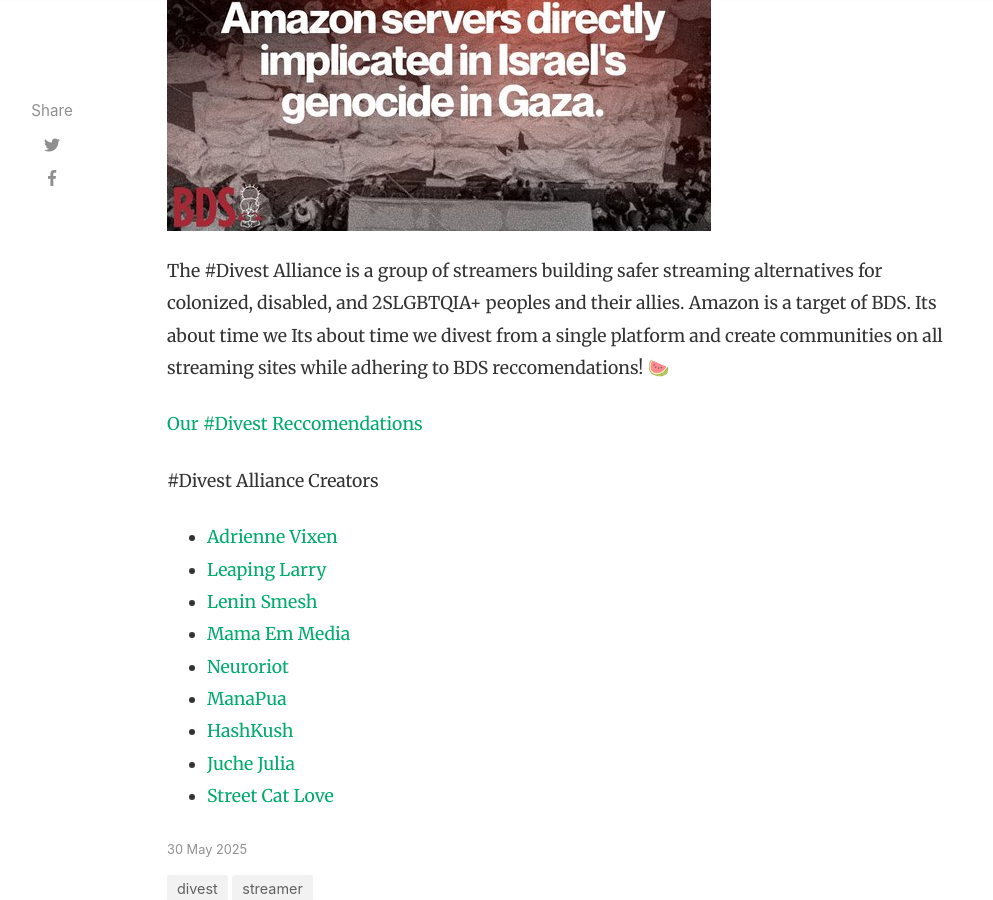
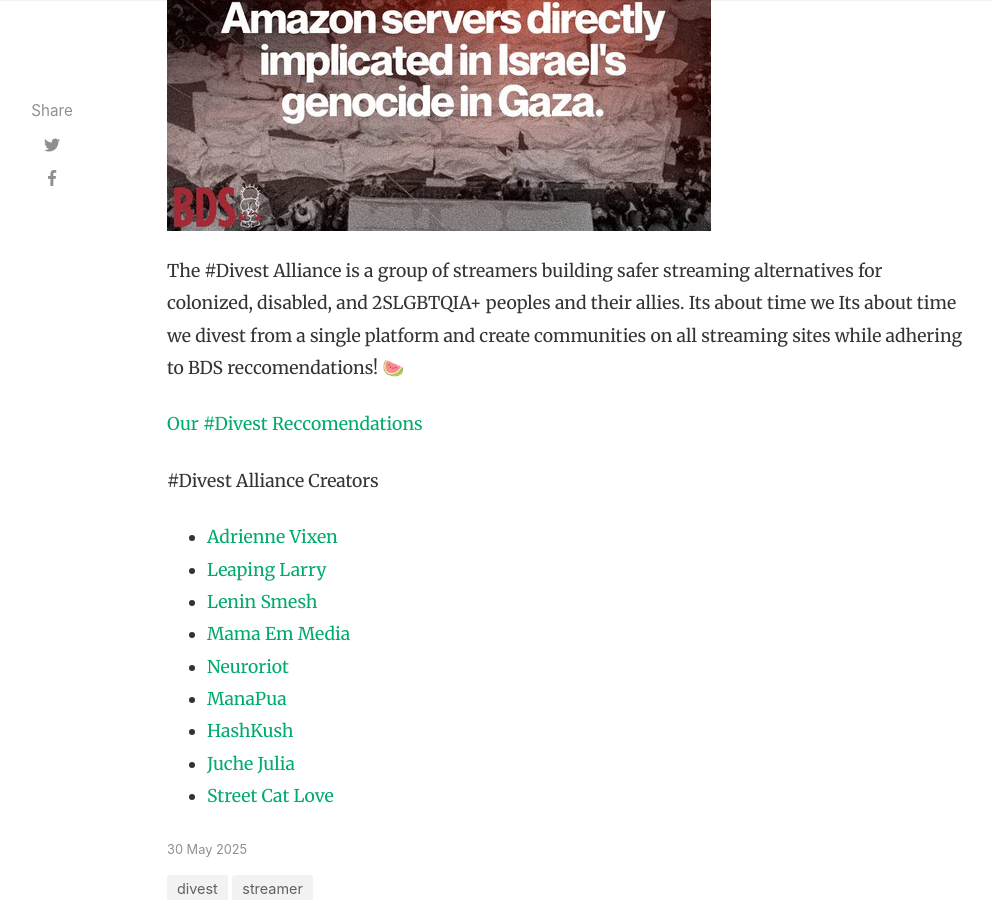
Before and after one commit to StreetCatLove/recs, a Jekyll site: the page built from _posts/2025-05-30-divest.md, in a window 1280 px wide and 900 px high, scrolled down 864 px. Shown: the whole window, without its empty margins (118-1111 px from the left). Built offline with Jekyll 4.4.1, drawn with Linux system fonts in a browser that asks for light colours; nearby versions of some CDN libraries; comment, search, counter and statistics services are not loaded.

Commit message:
Update 2025-05-30-divest.md

```diff
--- a/_posts/2025-05-30-divest.md
+++ b/_posts/2025-05-30-divest.md
@@ -9,7 +9,7 @@
 comments: false
 ---
 
-The #Divest Alliance is a group of streamers building safer streaming alternatives for colonized, disabled, and 2SLGBTQIA+ peoples and their allies. Amazon is a target of BDS. Its about time we Its about time we divest from a single platform and create communities on all streaming sites while adhering to BDS reccomendations! 🍉
+The #Divest Alliance is a group of streamers building safer streaming alternatives for colonized, disabled, and 2SLGBTQIA+ peoples and their allies. Its about time we Its about time we divest from a single platform and create communities on all streaming sites while adhering to BDS reccomendations! 🍉
 
 <a href="https://streetcatlove.github.io/hellostreetcat/divest">Our #Divest Reccomendations</a>
 
```
